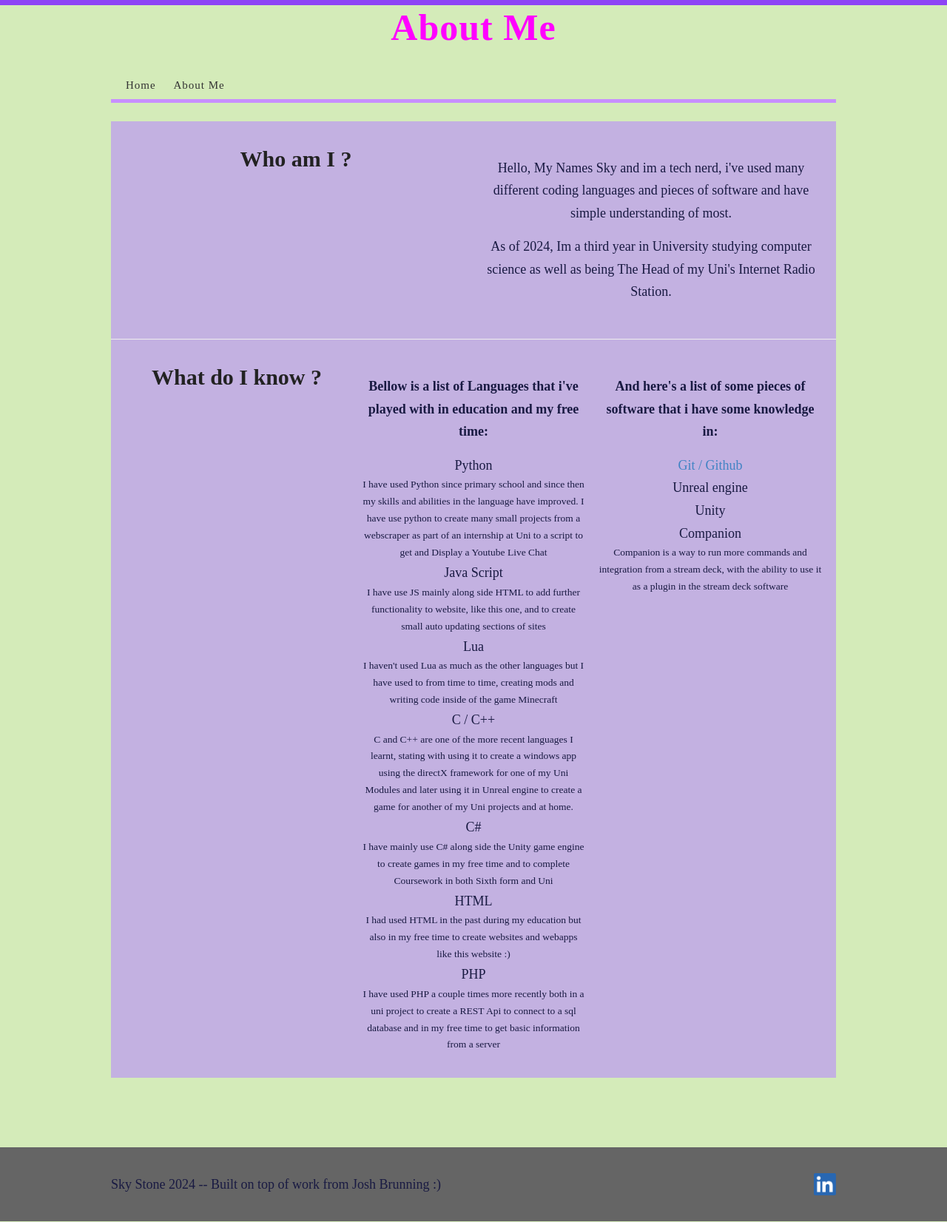
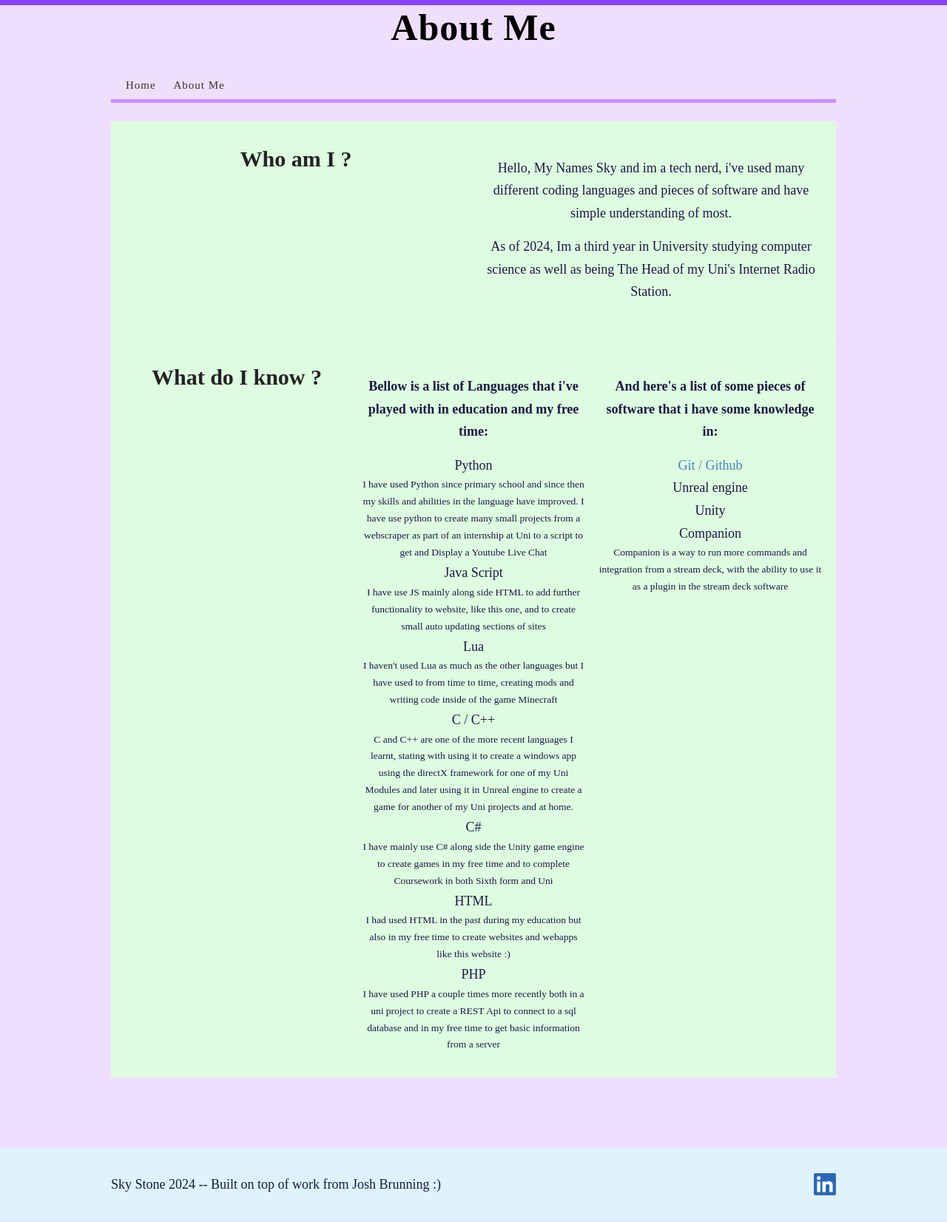
Before and after one commit to SKui1/Skui_home, a PHP site: page /about in a window 1280 px wide. Shown: the whole page at 74% size. Run offline with PHP 8.4, Linux system fonts and the light colour scheme; some web fonts are replaced.

Commit message:
:sparkles: Changed Colours

```diff
--- a/about/index.html
+++ b/about/index.html
@@ -24,7 +24,7 @@
   <div class="wrapper-main">
     <div id="main" role="main" class="container">
       <div class="posts">
-        <article style="background-color: rgb(195, 177, 225); padding: 1em; " class="post">
+        <article style="background-color: #DEFDE0; padding: 1em; " class="post">
           <div style="display: grid; grid-template-columns: repeat(2, minmax(0, 1fr)); text-align: center; grid-gap: 1rem; margin:15px 0">
             <h1 style="margin-top: 0; text-align: center;">Who am I ?</h1>
             <div class="post-elsewhere">
@@ -37,7 +37,7 @@
             </div>
           </div>
         </article>
-        <article style="background-color: rgb(195, 177, 225); padding: 1em; " class="post">
+        <article style="background-color: #DEFDE0; padding: 1em; " class="post">
           <div id="list" style="display: grid; grid-template-columns: repeat(3, minmax(0, 1fr)); text-align: center; grid-gap: 1rem; margin:15px 0">
             <h1 style="margin-top: 0;  text-align: center;">What do I know ?</h1>
             <div class="post-elsewhere">
--- a/assets/styles.css
+++ b/assets/styles.css
@@ -108,7 +108,7 @@ html {
 }
 
 body {
-    background: #D4EBB9;
+    background: #F0DEFD;
     font-family: -system-ui, -apple-system, BlinkMacSystemFont, "Segoe UI", Roboto, Helvetica, Arial, sans-serif, "Apple Color Emoji", "Segoe UI Emoji", "Segoe UI Symbol";
     color: #404040;
     line-height: 1.7;
@@ -388,7 +388,7 @@ p > img {
 
 .site-name {
     margin: -10px 0 0 0;
-    color: magenta;
+    color: black;
     cursor: pointer;
     font-family: flood-std,Century;
     font-weight: bold;
@@ -502,7 +502,7 @@ nav a {
     bottom: 0;
     width: 100%;
     height: 100px;
-    background-color: #656565;
+    background-color: #DEF3FD;
 }
 
 footer {
--- a/index.html
+++ b/index.html
@@ -23,7 +23,7 @@
         <div class="wrapper-main">
             <div id="main" role="main" class="container">
                 <div class="posts">
-                    <article style="background-color: rgb(195, 177, 225); padding: 1em; " class="post">
+                    <article style="background-color: #DEFDE0; padding: 1em; " class="post">
                         <div style="display: grid; grid-template-columns: repeat(2, minmax(0, 1fr)); text-align: center; grid-gap: 1rem; margin:15px 0">
                             <h1 style="margin-top: 0;">What is this?</h1>
                             <div class="post-elsewhere">
```
